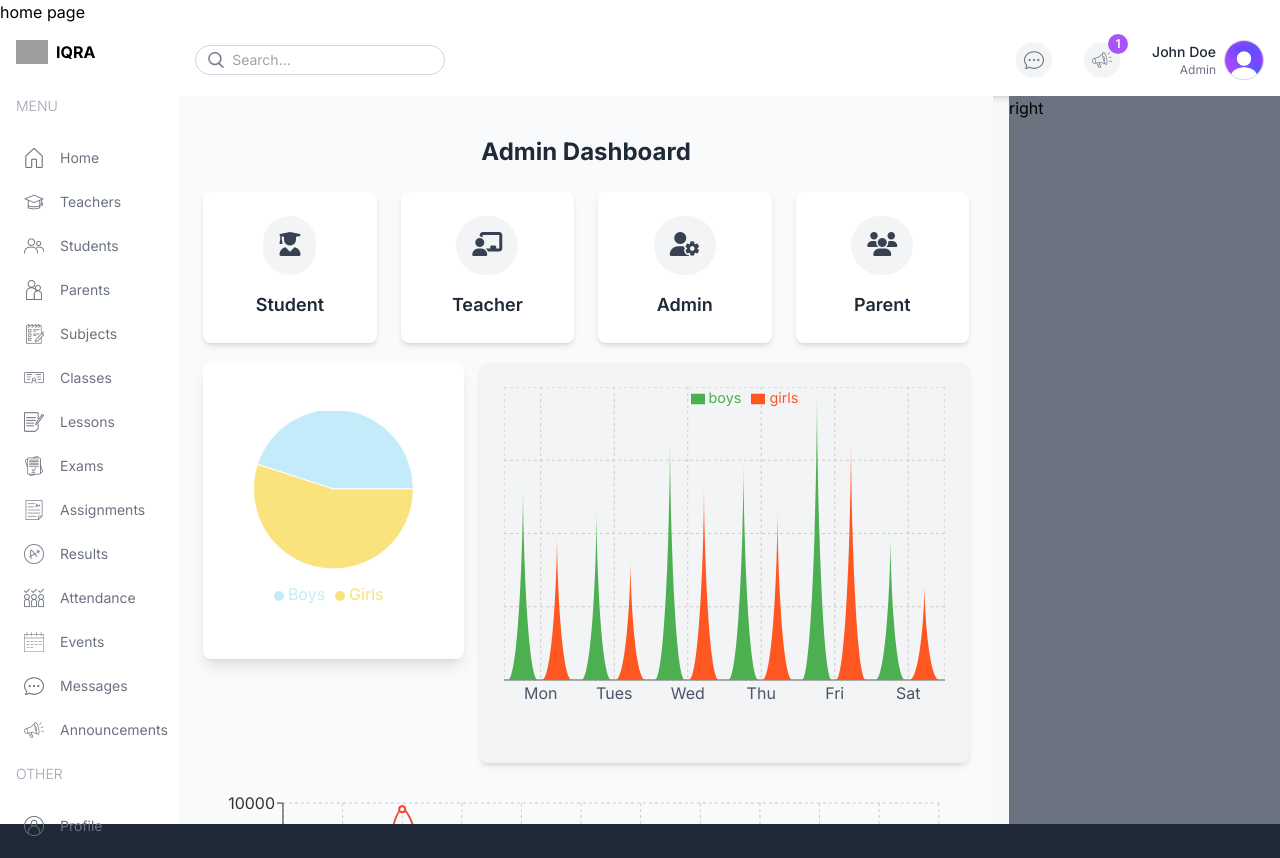
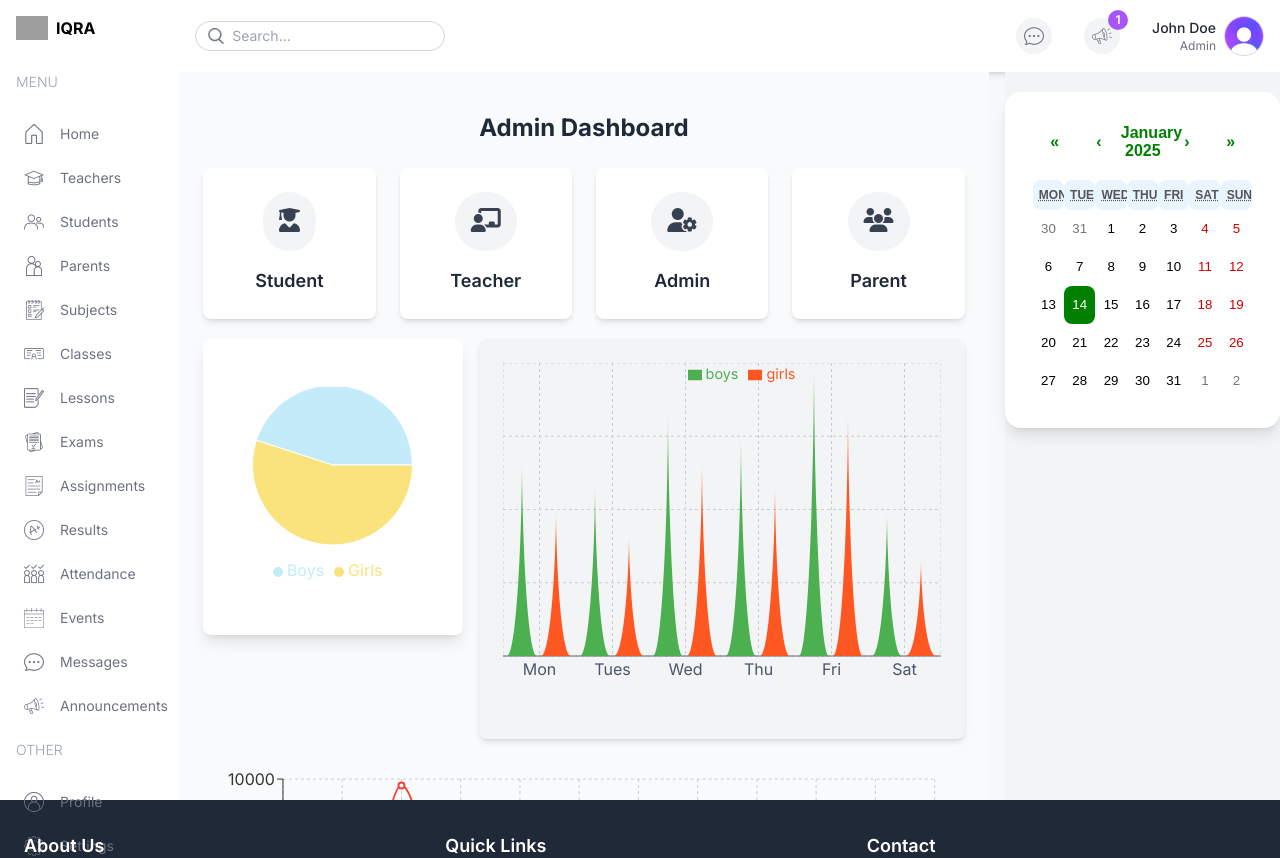
Before and after one commit to jakir540/school-management-system, a Next.js app: page /admin in a window 1280 px wide. Shown: the top 858 px of the page. Built offline with nearby package versions, Linux system fonts and the light colour scheme; grey boxes are pictures that could not be loaded.

Commit message:
add react calender and component

```diff
--- a/package.json
+++ b/package.json
@@ -12,6 +12,7 @@
     "@fortawesome/fontawesome-free": "^6.7.2",
     "next": "14.2.5",
     "react": "^18",
+    "react-calendar": "^5.1.0",
     "react-dom": "^18",
     "recharts": "^2.15.0"
   },
--- a/src/app/(dashboard)/admin/page.tsx
+++ b/src/app/(dashboard)/admin/page.tsx
@@ -1,5 +1,6 @@
 import AttendanceChart from "@/components/AttendenceChart";
 import CounterChart from "@/components/CounterChart";
+import EventCalender from "@/components/EventCalender";
 import FinanceChart from "@/components/FinanceChart";
 import UserCard from "@/components/UserCard";
 
@@ -53,7 +54,9 @@ const AdminPage = () => {
       </div>
 
       {/* right side */}
-      <div className="w-[25%] bg-gray-500">right</div>
+      <div className="w-[25%] bg-gray-100 flex flex-col gap-4">
+        <EventCalender />
+      </div>
     </div>
   );
 };
--- a/src/app/globals.css
+++ b/src/app/globals.css
@@ -1,3 +1,49 @@
 @tailwind base;
 @tailwind components;
 @tailwind utilities;
+
+/* CustomCalendar.css */
+.react-calendar {
+  border: none !important;
+  border-radius: 12px;
+  overflow: hidden;
+  background: linear-gradient(135deg, #f9f9f9, #e3e3e3);
+  width: 100%;
+  /* box-shadow: 0px 4px 10px rgba(0, 0, 0, 0.1);
+  padding: 16px; */
+}
+
+.react-calendar__tile {
+  border-radius: 8px;
+  transition: all 0.3s ease-in-out;
+}
+
+.react-calendar__tile:hover {
+  background: #4caf50;
+  color: white;
+}
+
+.react-calendar__tile--active {
+  background: green !important;
+  color: white;
+  font-weight: bold;
+}
+
+.react-calendar__navigation button {
+  color: green;
+  font-weight: bold;
+}
+
+.react-calendar__navigation button:hover {
+  background: rgba(33, 150, 243, 0.1);
+}
+
+.react-calendar__month-view__weekdays__weekday {
+  font-weight: bold;
+  color: #555;
+  text-transform: uppercase;
+  background: rgba(33, 150, 243, 0.1);
+
+  padding: 10px 2px;
+  border-radius: 8px;
+}
--- a/src/app/layout.tsx
+++ b/src/app/layout.tsx
@@ -17,7 +17,7 @@ export default function RootLayout({
   return (
     <html lang="en">
       <body className={inter.className}>
-        <div>home page </div>
+        {/* <div>home page </div> */}
         {children}
       </body>
     </html>
--- /dev/null
+++ b/src/components/EventCalender.tsx
@@ -0,0 +1,29 @@
+"use client";
+
+import { useState } from "react";
+import Calendar from "react-calendar";
+import "react-calendar/dist/Calendar.css";
+
+type ValuePiece = Date | null;
+type Value = ValuePiece | [ValuePiece, ValuePiece];
+
+const EventCalendar = () => {
+  const [value, onChange] = useState<Value>(new Date());
+
+  return (
+    <div className="p-3 mt-5 shadow-lg rounded-2xl bg-white dark:bg-gray-900">
+      <Calendar
+        onChange={onChange}
+        value={value}
+        className="modern-calendar rounded-xl p-4"
+        tileClassName={({ date, view }) =>
+          view === "month" && date.getDay() === 0
+            ? "text-red-500 font-bold"
+            : ""
+        }
+      />
+    </div>
+  );
+};
+
+export default EventCalendar;
```
Also changed, not shown: 1 other file (tests, documents, lock files or other folders).
